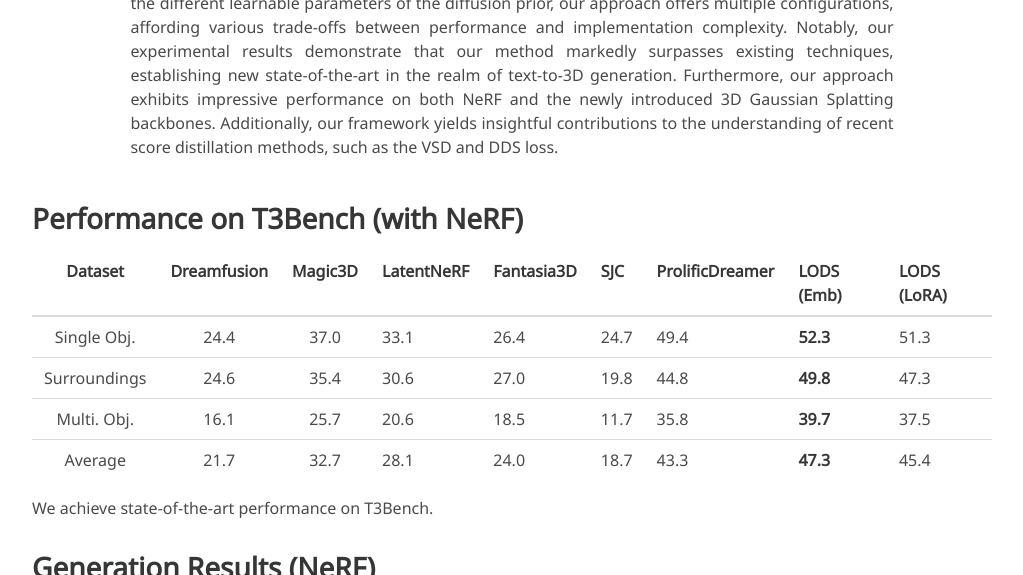
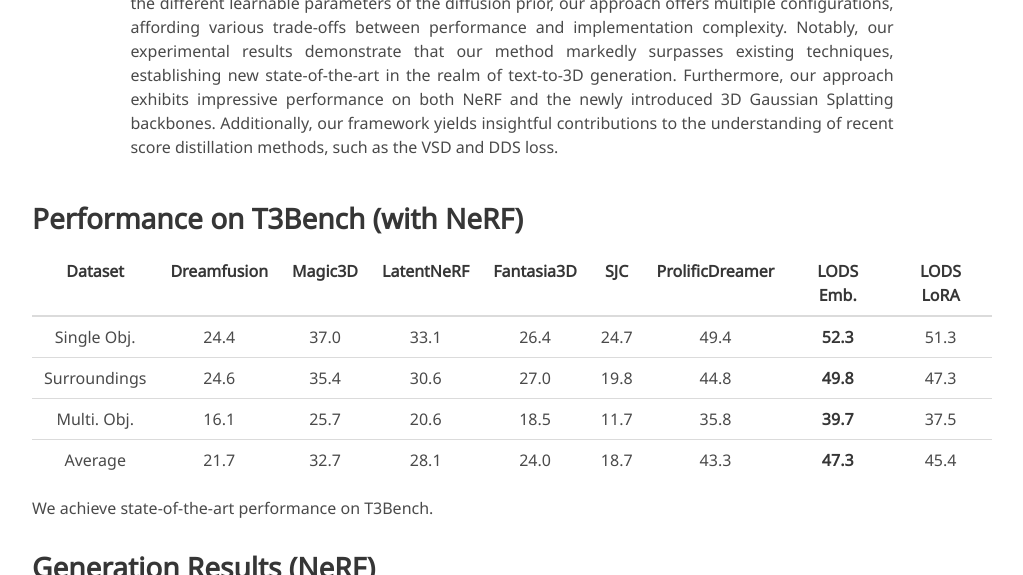
Before and after one commit to yangxiaofeng/demo_diffusion_prior, a Jekyll site: the page built from index.md, in a window 1280 px wide and 900 px high, scrolled down 759 px, cut to the strip 0-575 px from the top of the window. Shown: the whole strip, without its empty margins (128-1151 px from the left). Built offline with Jekyll 4.4.1, drawn with Linux system fonts in a browser that asks for light colours; some web fonts are replaced.

```diff
--- a/index.md
+++ b/index.md
@@ -24,12 +24,13 @@ We propose a unified framework aimed at enhancing the diffusion priors for 3D ge
 
 ## Performance on T3Bench (with NeRF)
 
-|   Dataset    | Dreamfusion | Magic3D | LatentNeRF | Fantasia3D | SJC  | ProlificDreamer | LODS (Emb) | LODS (LoRA) |
-|:------------:|:-----------:|:-------:|------------|------------|------|-----------------|------------|-------------|
-| Single Obj.  |    24.4     |  37.0   | 33.1       | 26.4       | 24.7 | 49.4            | **52.3**   | 51.3        |
-| Surroundings |    24.6     |  35.4   | 30.6       | 27.0       | 19.8 | 44.8            | **49.8**   | 47.3        |
-| Multi. Obj.  |    16.1     |  25.7   | 20.6       | 18.5       | 11.7 | 35.8            | **39.7**   | 37.5        |
-|   Average    |    21.7     |  32.7   | 28.1       | 24.0       | 18.7 | 43.3            | **47.3**   | 45.4        |
+
+| Dataset      | Dreamfusion | Magic3D | LatentNeRF | Fantasia3D | SJC  | ProlificDreamer | LODS Emb. | LODS LoRA |
+|:------------:|:-----------:|:-------:|:----------:|:----------:|:----:|:---------------:|:---------:|:---------:|
+| Single Obj.  |     24.4    |   37.0  |    33.1    |    26.4    | 24.7 |       49.4      |  **52.3** |    51.3   |
+| Surroundings |     24.6    |   35.4  |    30.6    |    27.0    | 19.8 |       44.8      |  **49.8** |    47.3   |
+| Multi. Obj.  |     16.1    |   25.7  |    20.6    |    18.5    | 11.7 |       35.8      |  **39.7** |    37.5   |
+| Average      |     21.7    |   32.7  |    28.1    |    24.0    | 18.7 |       43.3      |  **47.3** |    45.4   |
 
 We achieve state-of-the-art performance on T3Bench.
 
```
